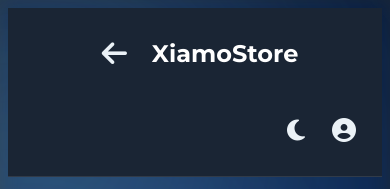
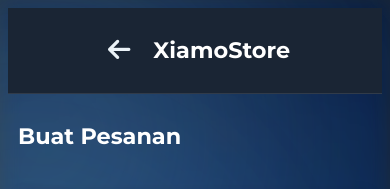
Before and after one commit to dhiraelz/XiamoStore, a plain HTML site: page jasasuntik.html in a window 390 px wide. Shown: the top 189 px of the page. Drawn offline with nearby package versions, Linux system fonts and the light colour scheme.

Commit message:
Add files via upload

```diff
--- a/jasasuntik.html
+++ b/jasasuntik.html
@@ -86,7 +86,6 @@
         }
 
         /* Animated background blobs (optional, jika ingin seperti halaman utama) */
-        /* Anda bisa menambahkan atau menghapus bagian ini sesuai kebutuhan */
         .background-blob {
             position: fixed;
             background: var(--accent-glow);
@@ -119,9 +118,9 @@
             margin: 0 auto;
             padding: 0 20px;
             display: flex;
-            justify-content: space-between;
+            justify-content: flex-start; /* Default ke kiri */
             align-items: center;
-            gap: 20px;
+            gap: 20px; /* Jarak antara elemen jika ada lebih dari satu */
         }
 
         .left-header-group {
@@ -154,47 +153,10 @@
             white-space: nowrap;
         }
 
-        .top-right-icons {
-            display: flex;
-            gap: 15px;
-            align-items: center;
-        }
-
-        .top-right-icons .icon-btn {
-            background: none;
-            border: none;
-            color: var(--text-primary); /* Warna teks utama */
-            font-size: 1.5em;
-            cursor: pointer;
-            transition: color 0.2s ease;
-        }
-
-        .top-right-icons .icon-btn:hover {
-            color: var(--accent-glow); /* Warna aksen */
-        }
-        .top-right-icons .icon-btn.has-badge {
-            position: relative;
-        }
-        .top-right-icons .icon-btn.has-badge .badge {
-            position: absolute;
-            top: -5px;
-            right: -5px;
-            background-color: var(--red-alert-color); /* Merah untuk badge */
-            color: white;
-            font-size: 0.6em;
-            font-weight: 600;
-            border-radius: 50%;
-            padding: 2px 5px;
-            min-width: 15px;
-            text-align: center;
-            line-height: 1;
-        }
-
         /* Main Content Area */
         .content-area {
             flex-grow: 1;
             padding: 30px;
-            /* background-color: var(--bg-dark); Hapus atau ubah jika ingin transparan ke background blur */
             max-width: 1200px; /* Constrain content width */
             margin: 0 auto;
             position: relative; /* Untuk z-index blobs */
@@ -533,25 +495,23 @@
 
         @media (max-width: 768px) {
             .header-content {
-                flex-wrap: wrap;
-                justify-content: center;
+                justify-content: center; /* Pusat elemen di header setelah ikon dihapus */
+                padding: 0 15px; /* Sedikit lebih kecil untuk mobile */
             }
 
             .left-header-group {
-                flex-basis: 100%;
-                justify-content: center;
-                margin-bottom: 15px;
+                flex-basis: auto; /* Biarkan konten menentukan lebar */
+                justify-content: center; /* Pastikan item di dalamnya tetap di tengah jika grupnya lebar */
+                margin-bottom: 0; /* Tidak perlu margin-bottom jika hanya ada satu baris */
+                width: 100%; /* Pastikan mengambil lebar penuh jika dibutuhkan */
             }
 
             .logo-text {
-                text-align: center;
-                margin-bottom: 0;
+                font-size: 1.4em; /* Sedikit lebih kecil di mobile */
             }
-
-            .top-right-icons {
-                width: 100%;
-                justify-content: flex-end;
-                margin-bottom: 10px;
+            .back-button {
+                font-size: 1.6em; /* Sedikit lebih kecil di mobile */
+                padding: 8px; /* Padding lebih kecil */
             }
 
             .content-area {
@@ -631,10 +591,12 @@
                 <button class="back-button" onclick="history.back()"><i class="fas fa-arrow-left"></i></button>
                 <div class="logo-text">XiamoStore</div>
             </div>
+            <!-- Bagian ini dihilangkan:
             <div class="top-right-icons">
                 <button class="icon-btn"><i class="fas fa-moon"></i></button>
                 <button class="icon-btn"><i class="fas fa-user-circle"></i></button>
             </div>
+            -->
         </div>
     </header>
 
```
